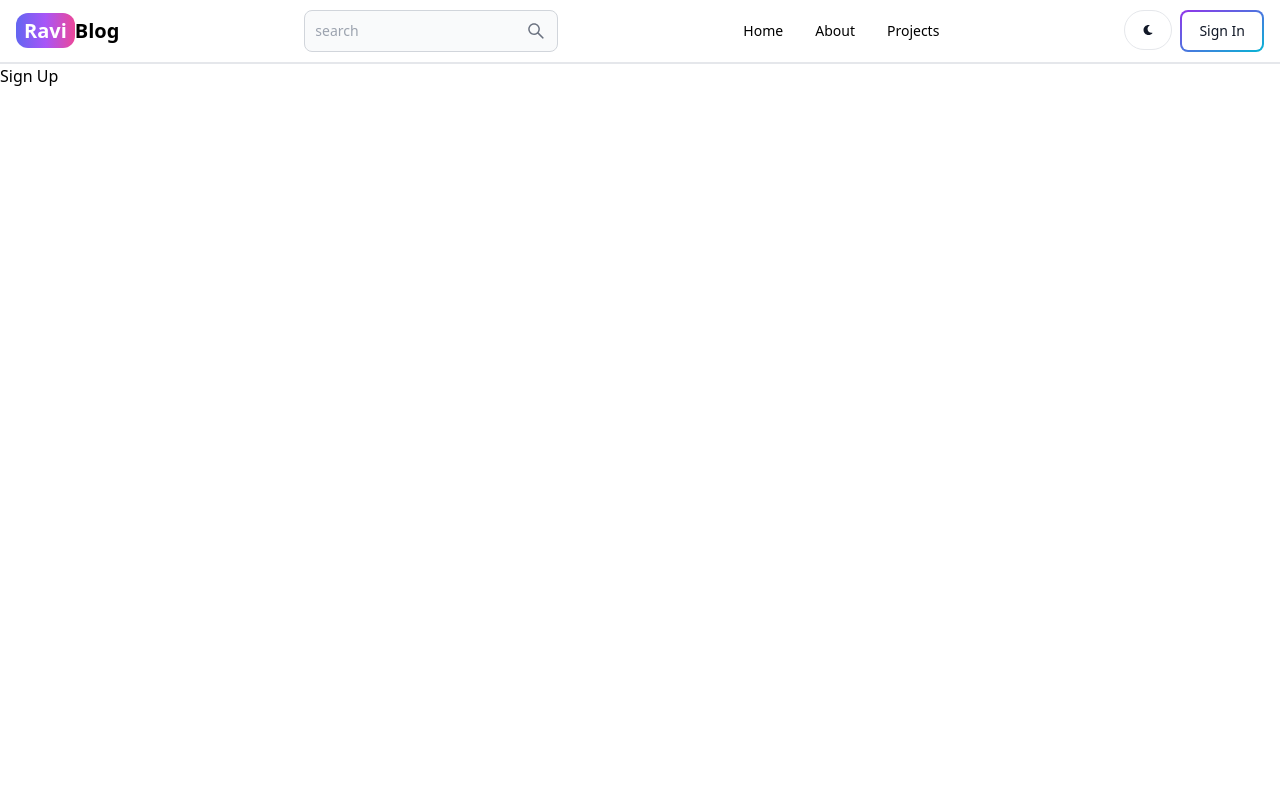
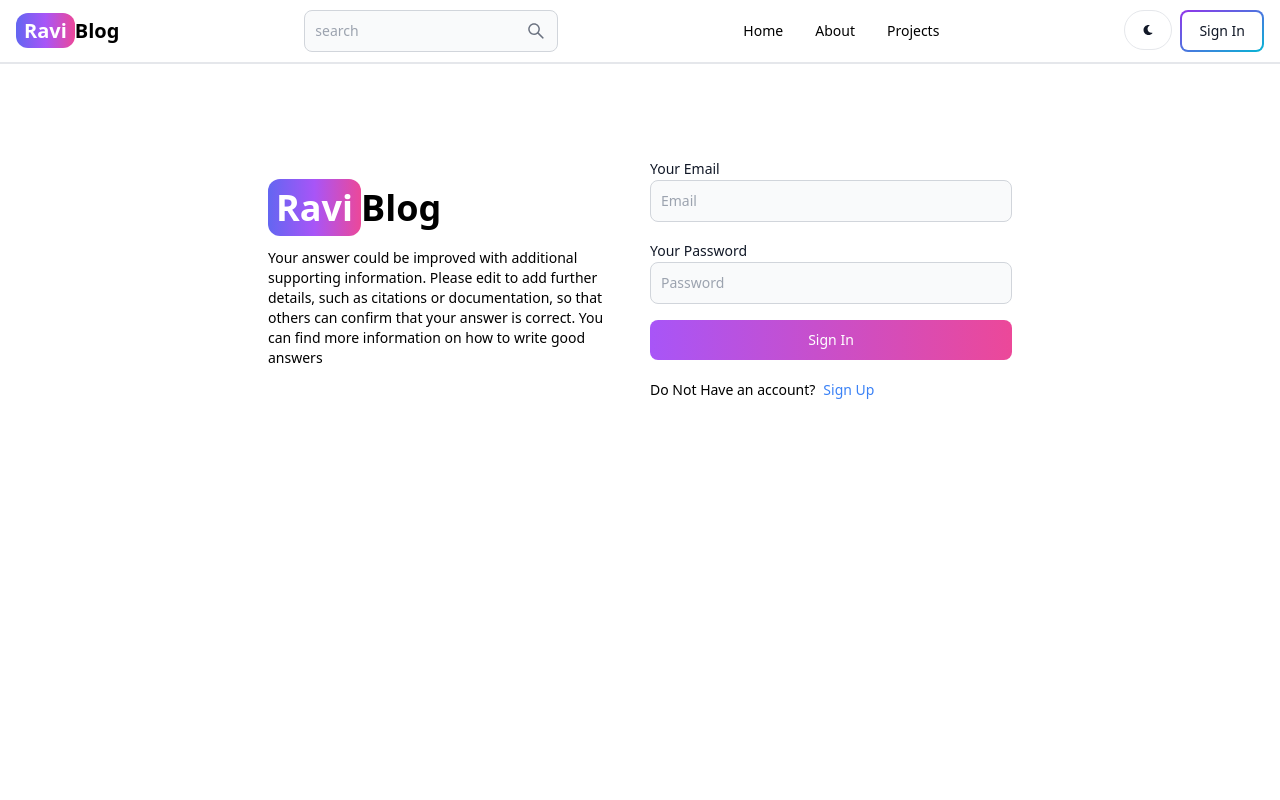
Before and after one commit to Raviraj2022/blog-me, a React (Vite) app in the folder client-side/: page /signIn in a window 1280 px wide. Shown: the top 800 px of the page. Built offline with nearby package versions, Linux system fonts and the light colour scheme.

Commit message:
Complete signIn page functionality..

```diff
--- a/client-side/src/App.jsx
+++ b/client-side/src/App.jsx
@@ -4,7 +4,7 @@ import About from "./pages/About";
 import Dashboard from "./pages/Dashboard";
 import Projects from "./pages/Projects";
 import SignIn from "./pages/SignIn";
-import SignUp from "./pages/SingUp";
+import SignUp from "./pages/SignUp";
 import Header from "./components/Header";
 import Footer from "./components/Footer";
 export default function App() {
--- a/client-side/src/pages/SignIn.jsx
+++ b/client-side/src/pages/SignIn.jsx
@@ -1,5 +1,113 @@
+import { Alert, Button, Label, Spinner, TextInput } from "flowbite-react";
+import { useState } from "react";
+import { Link, useNavigate } from "react-router-dom";
+
 const SignIn = () => {
-  return <div className="min-h-screen">Sign Up</div>;
+  const [formData, setFormData] = useState({});
+  const [errorMessage, setErrorMessage] = useState(null);
+  const [loading, setLoading] = useState(false);
+  const navigate = useNavigate();
+  const handleChange = (e) => {
+    setFormData({ ...formData, [e.target.id]: e.target.value.trim() });
+  };
+  const handleSubmit = async (e) => {
+    // console.log("Hii");
+    e.preventDefault();
+    if (!formData.email || !formData.password) {
+      return setErrorMessage("All fields are required.");
+    }
+    try {
+      setLoading(true);
+      setErrorMessage(null);
+      const res = await fetch("/api/auth/signin", {
+        method: "POST",
+        headers: { "Content-Type": "application/json" },
+        body: JSON.stringify(formData),
+      });
+      const data = await res.json();
+      if (data.success === false) {
+        return setErrorMessage(data.message);
+      }
+      setLoading(false);
+      if (res.ok) {
+        navigate("/");
+      }
+      // console.log(data);
+    } catch (error) {
+      setErrorMessage(error.message);
+      setLoading(false);
+    }
+  };
+  // console.log(formData);
+  return (
+    <div className="min-h-screen mt-20">
+      <div className=" flex p-3 max-w-3xl mx-auto flex-col md:flex-row md:items-center gap-5">
+        {/* left side */}
+        <div className="flex-1">
+          <Link to="/" className="font-bold dark:text-white text-4xl">
+            <span className="px-2 py-1 bg-gradient-to-r from-indigo-500 via-purple-500 to-pink-500 rounded-xl text-white">
+              Ravi
+            </span>
+            Blog
+          </Link>
+          <p className="text-sm mt-5">
+            Your answer could be improved with additional supporting
+            information. Please edit to add further details, such as citations
+            or documentation, so that others can confirm that your answer is
+            correct. You can find more information on how to write good answers
+          </p>
+        </div>
+        {/* right side */}
+        <div className="flex-1 ">
+          <form className="flex flex-col gap-4" onSubmit={handleSubmit}>
+            <div>
+              <Label value="Your Email" />
+              <TextInput
+                type="email"
+                placeholder="Email"
+                id="email"
+                onChange={handleChange}
+              />
+            </div>
+            <div>
+              <Label value="Your Password" />
+              <TextInput
+                type="password"
+                placeholder="Password"
+                id="password"
+                onChange={handleChange}
+              />
+            </div>
+            <Button
+              gradientDuoTone="purpleToPink"
+              type="submit"
+              disabled={loading}
+            >
+              {loading ? (
+                <>
+                  <Spinner size="sm" />
+                  <span className="pl-3">Loading....</span>
+                </>
+              ) : (
+                "Sign In"
+              )}
+            </Button>
+          </form>
+          <div className="flex gap-2 text-sm mt-5">
+            <span>Do Not Have an account?</span>
+            <Link to="/signUp" className="text-blue-500">
+              Sign Up
+            </Link>
+          </div>
+          {errorMessage && (
+            <Alert className="mt-5" color="failure">
+              {errorMessage}
+            </Alert>
+          )}
+        </div>
+      </div>
+    </div>
+  );
 };
 
 export default SignIn;
--- a/client-side/src/pages/SingUp.jsx
+++ b/client-side/src/pages/SignUp.jsx
@@ -2,7 +2,7 @@ import { Alert, Button, Label, Spinner, TextInput } from "flowbite-react";
 import { useState } from "react";
 import { Link, useNavigate } from "react-router-dom";
 
-const SingUp = () => {
+const SignUp = () => {
   const [formData, setFormData] = useState({});
   const [errorMessage, setErrorMessage] = useState(null);
   const [loading, setLoading] = useState(false);
@@ -119,4 +119,4 @@ const SingUp = () => {
   );
 };
 
-export default SingUp;
+export default SignUp;
```
